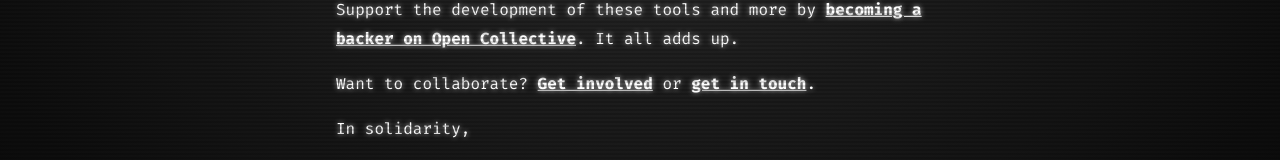
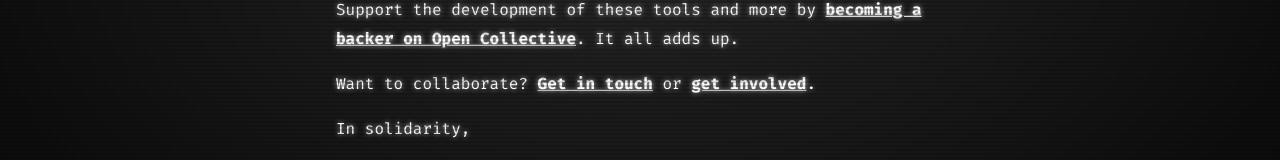
Before and after one commit to gonzo-engineering/gonzo-dot-engineering, a SvelteKit app: page / in a window 1280 px wide. Shown: the part 477-637 px from the top of the page. Built offline with nearby package versions, Linux system fonts and the light colour scheme.

Commit message:
Swap 'get involved' and 'get in touch' links

```diff
--- a/src/routes/+page.svelte
+++ b/src/routes/+page.svelte
@@ -33,9 +33,8 @@
 		>. It all adds up.
 	</p>
 	<p>
-		Want to collaborate? <a href="https://github.com/gonzo-engineering/">Get involved</a>
-		or
-		<a href="mailto:frederik.obrien@gmail.com">get in touch</a>.
+		Want to collaborate? <a href="mailto:frederik.obrien@gmail.com">Get in touch</a> or
+		<a href="https://github.com/gonzo-engineering/">get involved</a>.
 	</p>
 	<p>In solidarity,</p>
 	<p>Frederick<span class="flashing-underscore">_</span></p>
```
